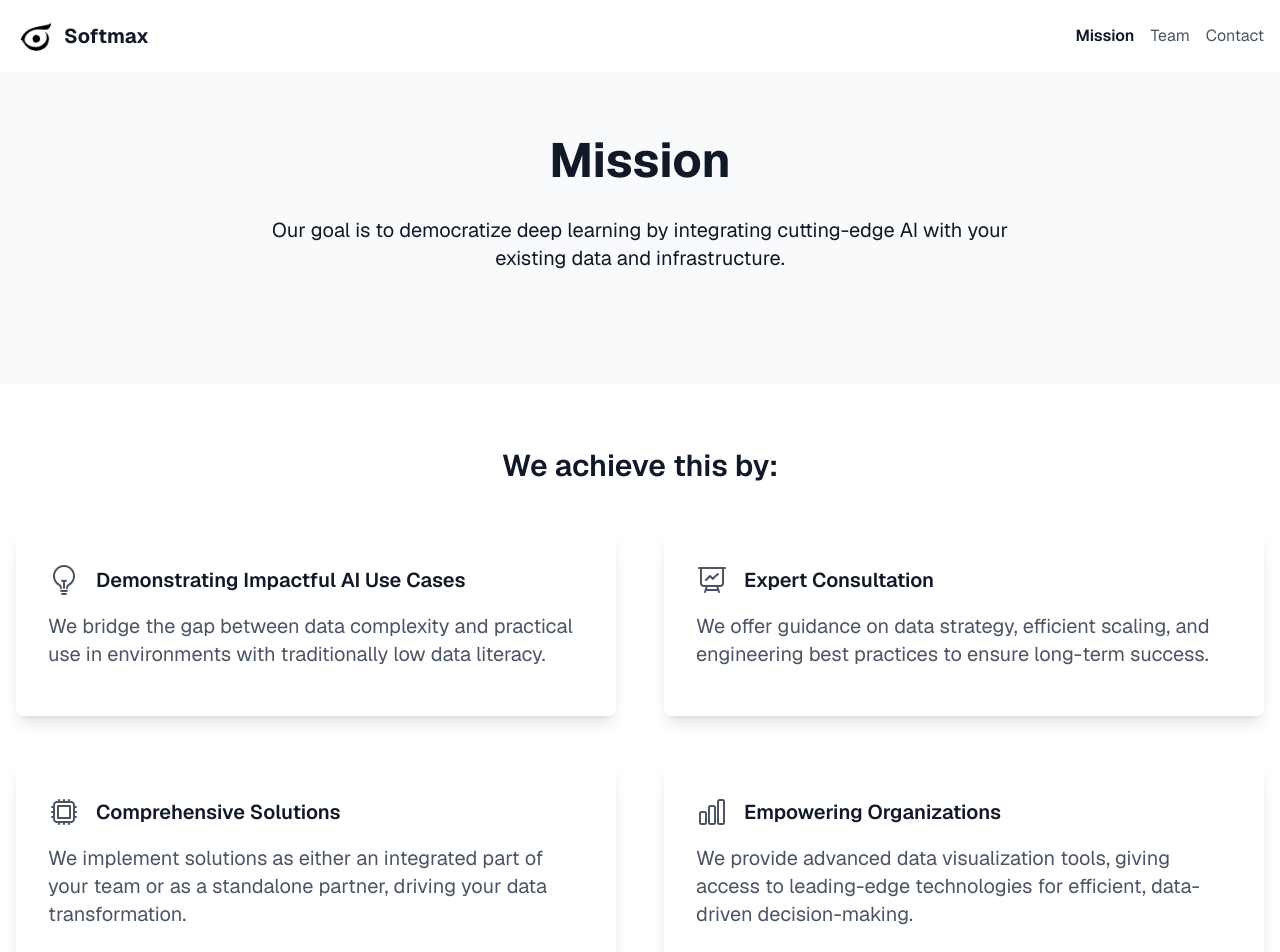
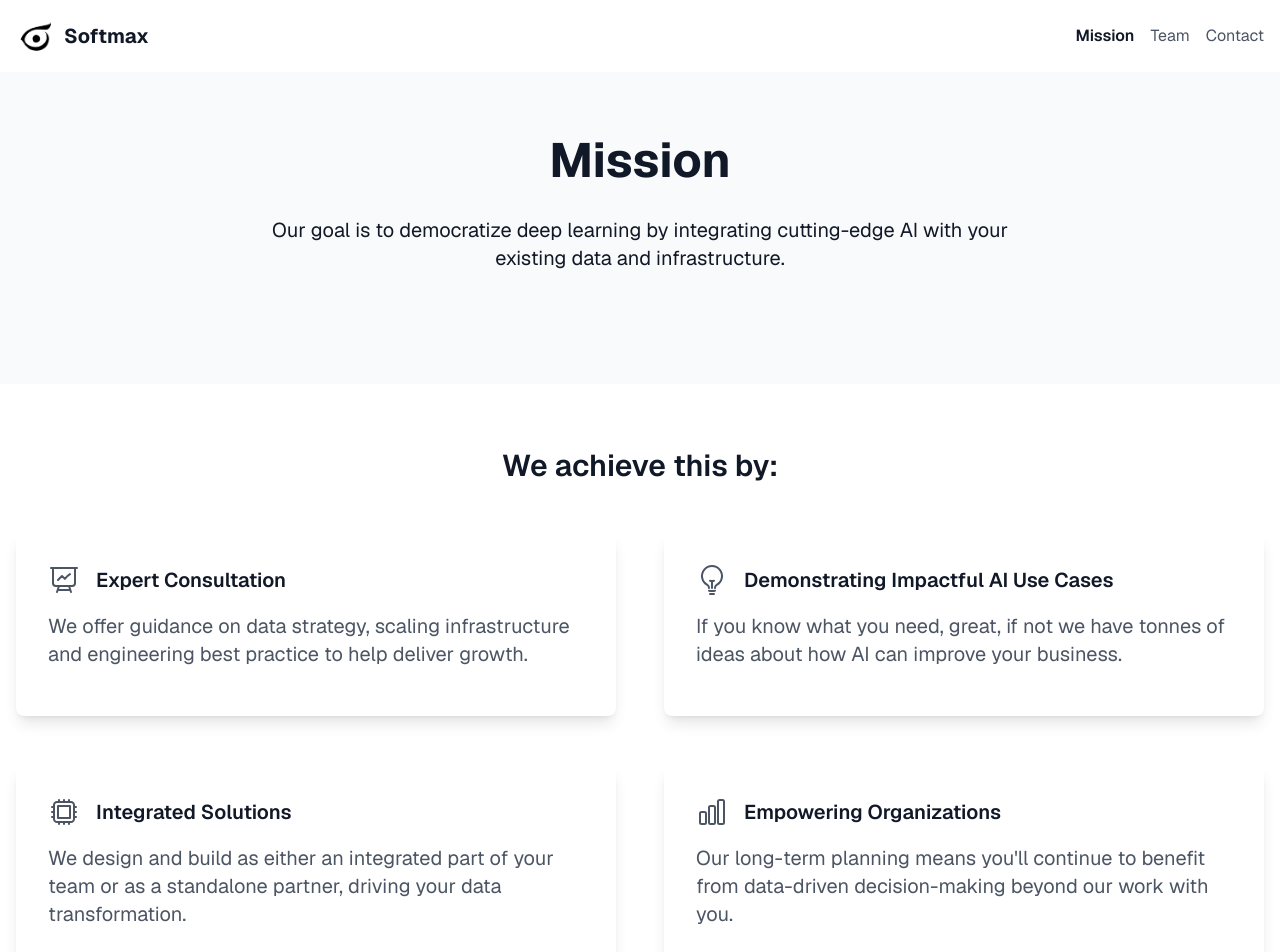
Before and after one commit to kalebsofer/softmaxfront, a Next.js app: page /mission in a window 1280 px wide. Shown: the top 952 px of the page. Built offline with nearby package versions, Linux system fonts and the light colour scheme.

Commit message:
update services

```diff
--- a/app/mission/page.tsx
+++ b/app/mission/page.tsx
@@ -46,23 +46,23 @@ export default function Mission() {
 
 const missionPoints = [
   {
+    icon: <PresentationChartLineIcon className="w-8 h-8 text-gray-600" />,
+    title: "Expert Consultation",
+    description: "We offer guidance on data strategy, scaling infrastructure and engineering best practice to help deliver growth."
+  },
+  {
     icon: <LightBulbIcon className="w-8 h-8 text-gray-600" />,
     title: "Demonstrating Impactful AI Use Cases",
-    description: "We bridge the gap between data complexity and practical use in environments with traditionally low data literacy."
-  },
-  {
-    icon: <PresentationChartLineIcon className="w-8 h-8 text-gray-600" />,
-    title: "Expert Consultation",
-    description: "We offer guidance on data strategy, efficient scaling, and engineering best practices to ensure long-term success."
-  },
+    description: "If you know what you need, great, if not we have tonnes of ideas about how AI can improve your business."
+    },
   {
     icon: <CpuChipIcon className="w-8 h-8 text-gray-600" />,
-    title: "Comprehensive Solutions",
-    description: "We implement solutions as either an integrated part of your team or as a standalone partner, driving your data transformation."
+    title: "Integrated Solutions",
+    description: "We design and build as either an integrated part of your team or as a standalone partner, driving your data transformation."
   },
   {
     icon: <ChartBarIcon className="w-8 h-8 text-gray-600" />,
     title: "Empowering Organizations",
-    description: "We provide advanced data visualization tools, giving access to leading-edge technologies for efficient, data-driven decision-making."
+    description: "Our long-term planning means you'll continue to benefit from data-driven decision-making beyond our work with you."
   }
 ]
--- a/app/page.tsx
+++ b/app/page.tsx
@@ -3,7 +3,6 @@ import { Button } from '@/components/ui/button'
 import { Header } from '@/components/Header'
 import { Footer } from '@/components/Footer'
 import { ServerStackIcon, ChartBarIcon, CpuChipIcon } from '@heroicons/react/24/outline'
-import AnimatedLogo from '@/components/AnimatedLogo'
 
 export default function Home() {
   return (
@@ -13,14 +12,9 @@ export default function Home() {
       <main className="flex-grow">
         <div className="container mx-auto px-4 py-8 md:py-16">
           <div className="flex flex-col md:flex-row items-center justify-between">
-            <div className="w-full md:w-2/3 md:pr-8 mb-8 md:mb-0">
+            <div className="w-full md:w-2/3 mb-8 md:mb-0">
               <h1 className="text-4xl md:text-5xl font-bold mb-4">Softmax</h1>
               <p className="text-lg md:text-xl mb-6">Data-driven success, accessible for all – with strategy built to last.</p>
-
-              {/* Mobile logo */}
-              <div className="md:hidden mb-6">
-                <AnimatedLogo width={200} height={200} />
-              </div>
 
               <div className="flex flex-col sm:flex-row space-y-4 sm:space-y-0 sm:space-x-4">
                 <Link href="/demo">
@@ -42,10 +36,6 @@ export default function Home() {
                 </Link>
               </div>
             </div>
-            {/* Desktop logo */}
-            <div className="w-full md:w-1/3 hidden md:block">
-              <AnimatedLogo width={300} height={300} />
-            </div>
           </div>
         </div>
 
@@ -64,7 +54,7 @@ export default function Home() {
                 <div className="mb-4 flex justify-center transition-transform duration-300 ease-in-out transform group-hover:scale-110">
                   <ChartBarIcon className="h-16 w-16 text-green-500" />
                 </div>
-                <h3 className="text-xl font-semibold mb-4">Data Analysis</h3>
+                <h3 className="text-xl font-semibold mb-4">Data Analysis and Visualisation</h3>
                 <p className="text-gray-600">Uncover insights from your data with advanced analytics techniques and visualization tools.</p>
               </div>
               <div className="text-center group">
--- a/app/team/page.tsx
+++ b/app/team/page.tsx
@@ -8,7 +8,7 @@ const teamMembers = [
     name: "Kaleb",
     role: "Founder, Engineer",
     image: "/images/kaleb.jpg",
-    description: "Initially trained as an aerospace engineer, Kaleb transitioned into data in 2018 inspired by AlphaZero and YOLOv3. Since then, he has taken on engineering and consultancy roles with Deliveroo, Santander, and the UK Ministry of Justice."
+    description: "Initially trained as an aerospace engineer, Kaleb transitioned to Data in 2018 inspired by AlphaZero and YOLOv3. Since then, he has taken on engineering and consultancy roles with Deliveroo, Santander, and the UK Ministry of Justice."
   },
   {
     name: "Margaux",
```
Also changed, not shown: next.config.mjs (line endings or trailing spaces).
